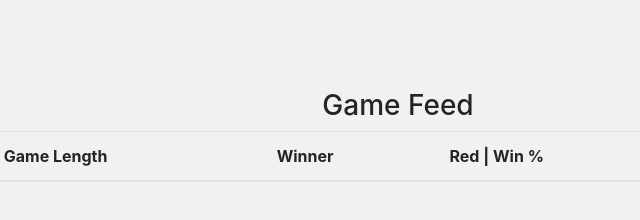
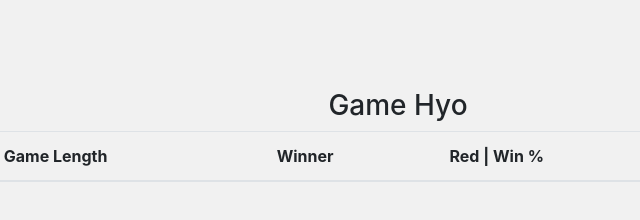
Before and after one commit to ehouse322/wildhacks_lol, a website: page index.html in a window 1280 px wide. Shown: the full height of the page, 242-882 px from the left. Drawn offline with nearby package versions, Linux system fonts and the light colour scheme; some packages are replaced by stand-ins of ours; no server answers.

Commit message:
Revert "test"
This reverts commit 569bd2c2de5122059c31f06ddf6ab994c3b8b304.

```diff
--- a/app/home/home.html
+++ b/app/home/home.html
@@ -1,6 +1,6 @@
 <div class="container home">
     <div><a data-toggle="modal" data-target="#configure" class="btn btn-link">Configure</a></div>
-    <h3>Game Feed</h3>
+    <h3>Game Hyo</h3>
     <div class="row">
         <div class="col-md-12">
             <table class="table table-striped table-hover gamefeed">
```
